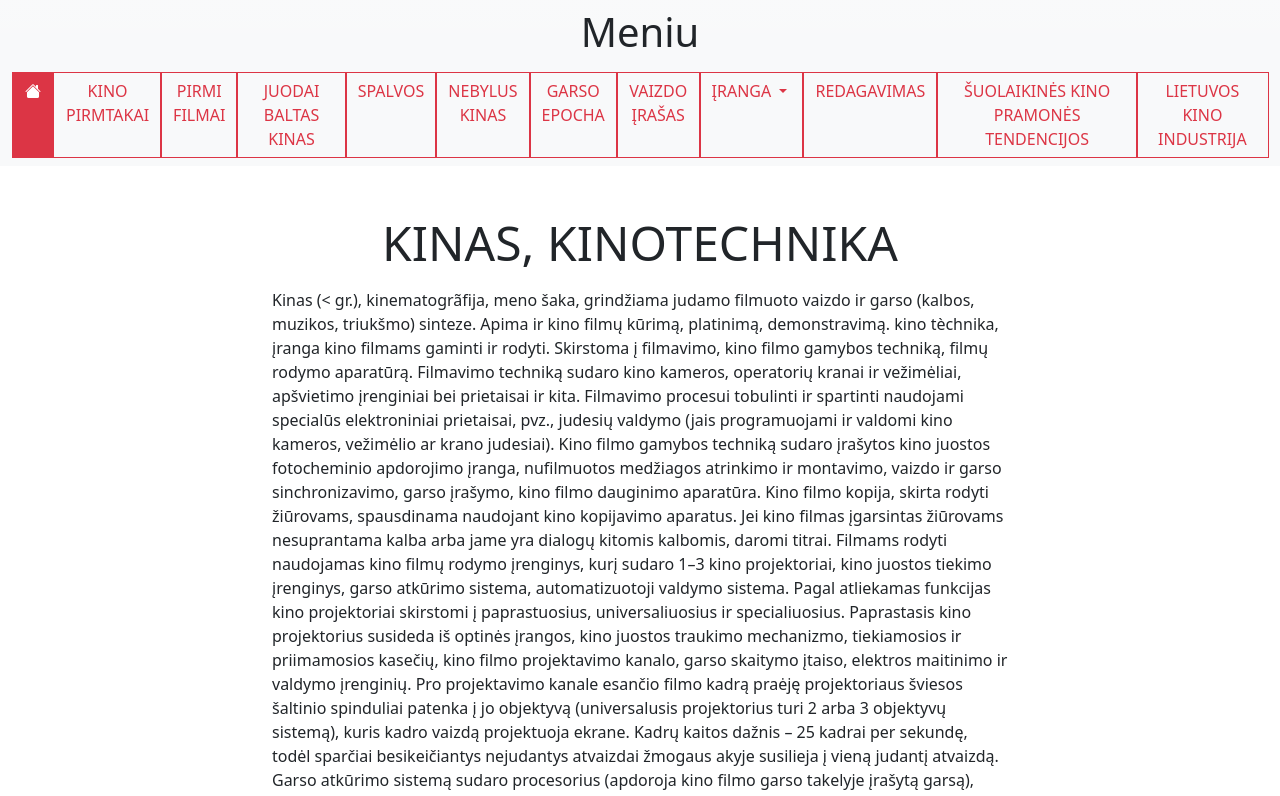
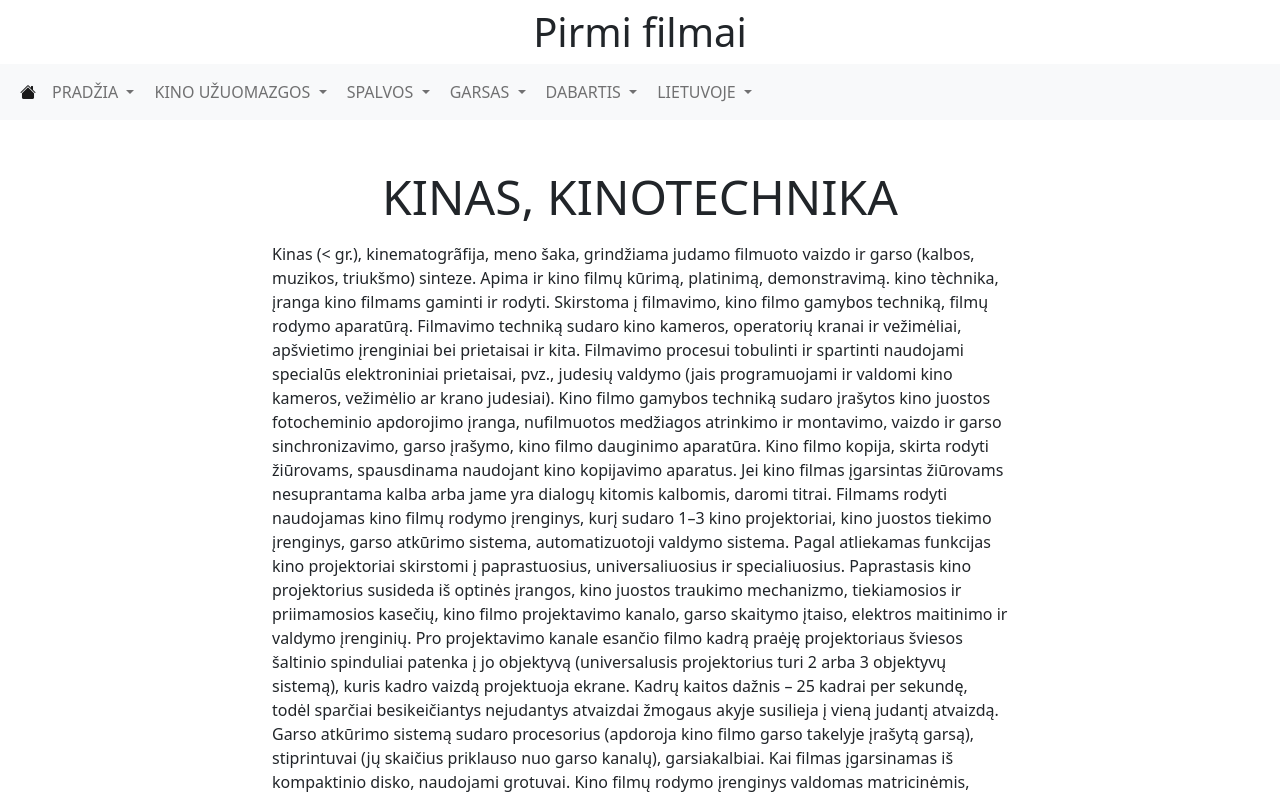
Before and after one commit to filchev-igor/filmEquipmentApp, a website: page index.html in a window 1280 px wide. Shown: the top 796 px of the page. Drawn offline with nearby package versions, Linux system fonts and the light colour scheme.

Commit message:
index.html edited online with Bitbucket

```diff
--- a/index.html
+++ b/index.html
@@ -37,14 +37,13 @@
 </head>
 
 <body>
-<nav class="navbar d-none d-md-flex bg-light bg-gradient" aria-label="Hidden navigation during scrolling">
+<nav class="navbar d-none d-md-flex" aria-label="Hidden navigation during scrolling">
     <div class="container-fluid justify-content-center">
         <span class="display-6">
-            Meniu
+            Pirmi filmai
         </span>
     </div>
 </nav>
-
 <nav class="navbar navbar-expand-md navbar-light bg-light sticky-top" aria-label="Main navigation">
     <div class="container-fluid">
         <button class="navbar-toggler" type="button" data-bs-toggle="collapse" data-bs-target="#navbarNav" aria-controls="navbarNav" aria-expanded="false" aria-label="Toggle navigation">
@@ -52,51 +51,133 @@
         </button>
 
         <div class="collapse navbar-collapse" id="navbarNav">
-            <div class="btn-group" role="group">
-                <a class="btn btn-outline-danger active" role="button" aria-current="page" href="/">
-                    <i class="bi bi-house-fill"></i>
-                </a>
+            <ul class="navbar-nav">
+                <li class="nav-item">
+                    <a class="nav-link active" aria-current="page" href="../">
+                        <i class="bi bi-house-fill"></i>
+                    </a>
+                </li>
 
-                <a class="btn btn-outline-danger" role="button" href="pages/nuotrauka-ir-animacija.html"> KINO PIRMTAKAI</a>
-
-                <a class="btn btn-outline-danger" role="button" href="pages/pirmi-filmai.html">PIRMI FILMAI</a>
-
-                <a class="btn btn-outline-danger" role="button" href="pages/juodai-baltas-kinas.html"> JUODAI BALTAS KINAS</a>
-
-                <a class="btn btn-outline-danger" role="button" href="pages/spalvos.html">SPALVOS</a>
-
-                <a class="btn btn-outline-danger" role="button" href="pages/nebylus-kinas.html">NEBYLUS KINAS</a>
-
-                <a class="btn btn-outline-danger" role="button" href="pages/garso-epocha.html">GARSO EPOCHA</a>
-
-                <a class="btn btn-outline-danger" role="button" href="pages/vaizdo-įrašas.html">VAIZDO ĮRAŠAS</a>
-
-                <div class="btn-group">
-                    <a class="btn btn-outline-danger dropdown-toggle" role="button" href="#" id="navbarDropdownMenuLink"
+                <li class="nav-item dropdown">
+                    <a class="nav-link dropdown-toggle" href="#" id="navbarDropdownMenuLink" role="button"
                        data-bs-toggle="dropdown" aria-expanded="false">
-                        ĮRANGA
+                        PRADŽIA
                     </a>
 
                     <ul class="dropdown-menu" aria-labelledby="navbarDropdownMenuLink">
                         <li>
-                            <a class="dropdown-item" href="pages/garso-įrašas.html">GARSO ĮRAŠAS</a>
+                            <a class="dropdown-item" href="../index.html">APIE</a>
+                        </li>
+                    </ul>
+                </li>
+
+
+
+
+<li class="nav-item dropdown">
+                    <a class="nav-link dropdown-toggle" href="#" id="navbarDropdownMenuLink" role="button"
+                       data-bs-toggle="dropdown" aria-expanded="false">
+                        KINO UŽUOMAZGOS
+                    </a>
+
+                    <ul class="dropdown-menu" aria-labelledby="navbarDropdownMenuLink">
+                        <li>
+                            <a class="dropdown-item" href="../pages/nuotrauka-ir-animacija.html">PIRMOJI ĮRANGA</a>
                         </li>
 
                         <li>
-                            <a class="dropdown-item" href="pages/šviesos-įranga.html">ŠVIESOS ĮRANGA</a>
+                            <a class="dropdown-item" href="../pages/pirmi-filmai.html">PIRMI FILMAI</a>
                         </li>
                     </ul>
-                </div>
+                </li>
 
-                <a class="btn btn-outline-danger" role="button" href="pages/redagavimas.html">REDAGAVIMAS</a>
 
-                <a class="btn btn-outline-danger" role="button" href="pages/šuolaikinės-kino-pramonės-tendencijos.html">ŠUOLAIKINĖS KINO PRAMONĖS TENDENCIJOS</a>
 
-                <a class="btn btn-outline-danger" role="button" href="pages/lietuvos-kino-industrija.html">LIETUVOS KINO INDUSTRIJA</a>
-            </div>
+<li class="nav-item dropdown">
+                    <a class="nav-link dropdown-toggle" href="#" id="navbarDropdownMenuLink" role="button"
+                       data-bs-toggle="dropdown" aria-expanded="false">
+                        SPALVOS
+                    </a>
+
+                    <ul class="dropdown-menu" aria-labelledby="navbarDropdownMenuLink">
+                        <li>
+                            <a class="dropdown-item" href="../pages/juodai-baltas-kinas.html">JUODAI BALTAS VAIZDAS</a>
+                        </li>
+
+                        <li>
+                            <a class="dropdown-item" href="../pages/spalvos.html">SPALVOS KINE ATSIRADIMAS</a>
+                        </li>
+                    </ul>
+                </li>
+
+
+
+
+
+<li class="nav-item dropdown">
+                    <a class="nav-link dropdown-toggle" href="#" id="navbarDropdownMenuLink" role="button"
+                       data-bs-toggle="dropdown" aria-expanded="false">
+                        GARSAS
+                    </a>
+
+                    <ul class="dropdown-menu" aria-labelledby="navbarDropdownMenuLink">
+                        <li>
+                            <a class="dropdown-item" href="../pages/nebylus-kinas.html">NEBYLUS KINAS</a>
+                        </li>
+
+                        <li>
+                            <a class="dropdown-item" href="../pages/garso-epocha.html">GARSO EPOCHOS PRADŽIA</a>
+                        </li>
+                    </ul>
+                </li>
+
+
+
+<li class="nav-item dropdown">
+                    <a class="nav-link dropdown-toggle" href="#" id="navbarDropdownMenuLink" role="button"
+                       data-bs-toggle="dropdown" aria-expanded="false">
+                        DABARTIS
+                    </a>
+
+                    <ul class="dropdown-menu" aria-labelledby="navbarDropdownMenuLink">
+                        <li>
+                            <a class="dropdown-item" href="../pages/vaizdo-įrašas.html">ŠIUOLAIKINĖ VIDEO ĮRANGA</a>
+                        </li>
+
+                        <li>
+                            <a class="dropdown-item" href="../pages/garso-įrašas.html">ŠIUOLAIKINĖ GARSO ĮRANGA</a>
+                        </li>
+                        <li>
+                            <a class="dropdown-item" href="../pages/šviesos-įranga.html">ŠIUOLAIKINĖ ŠVIESOS ĮRANGA</a>
+                        </li>
+						<li>
+                            <a class="dropdown-item" href="../pages/redagavimas.html">ŠIUOLAIKINĖ MONTAVIMO ĮRANGA</a>
+                        </li>
+						<li>
+                            <a class="dropdown-item" href="../šuolaikinės-kino-pramonės-tendencijos.html">ŠIUOLAIKINĖS KINO TENDENCIJOS</a>
+                        </li>
+
+					</ul>
+                </li>
+
+<li class="nav-item dropdown">
+                    <a class="nav-link dropdown-toggle" href="#" id="navbarDropdownMenuLink" role="button"
+                       data-bs-toggle="dropdown" aria-expanded="false">
+                        LIETUVOJE
+                    </a>
+
+                    <ul class="dropdown-menu" aria-labelledby="navbarDropdownMenuLink">
+                        <li>
+                            <a class="dropdown-item" href="../pages/lietuvos-kino-industrija.html">LIETUVOS KINO INDUSTRIJA</a>
+                        </li>
+                    </ul>
+                </li>
+            </ul>
         </div>
     </div>
 </nav>
+
+
 
 <div class="container py-5">
     <div class="row justify-content-center">
```
